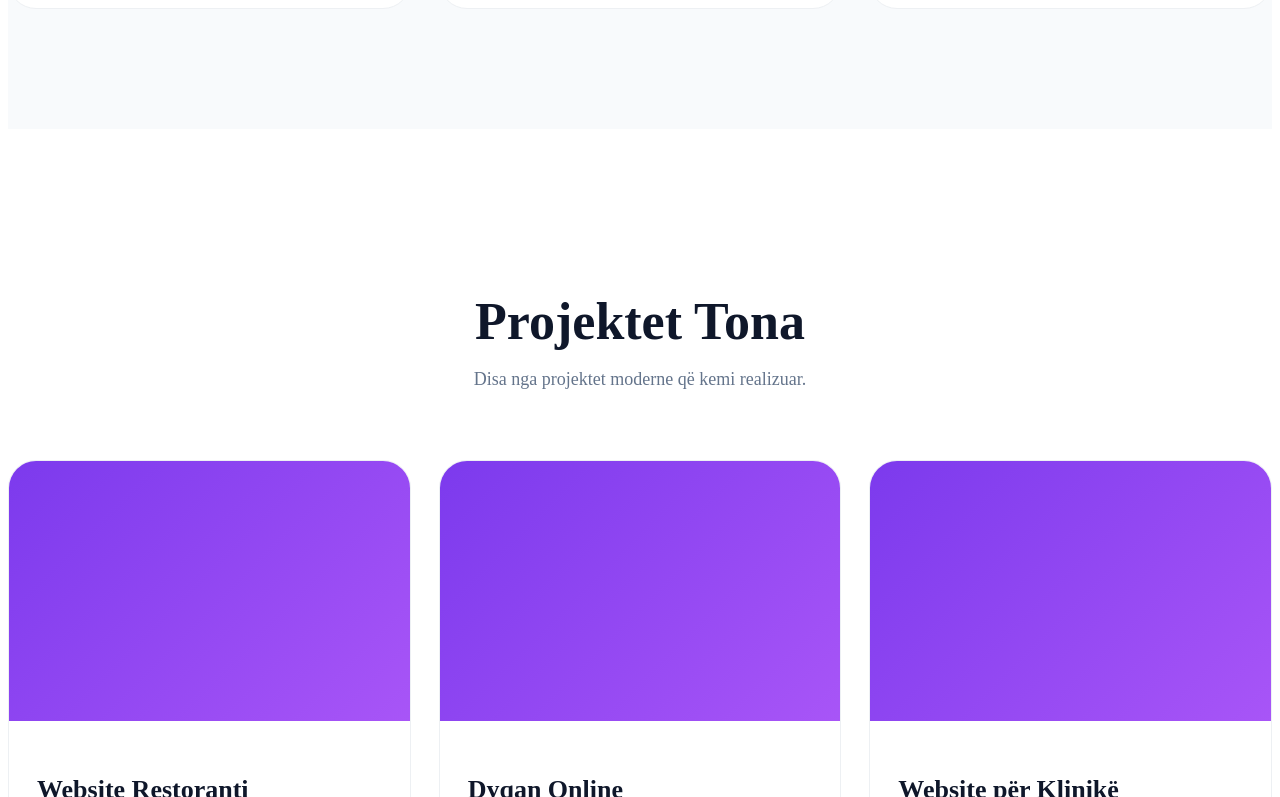
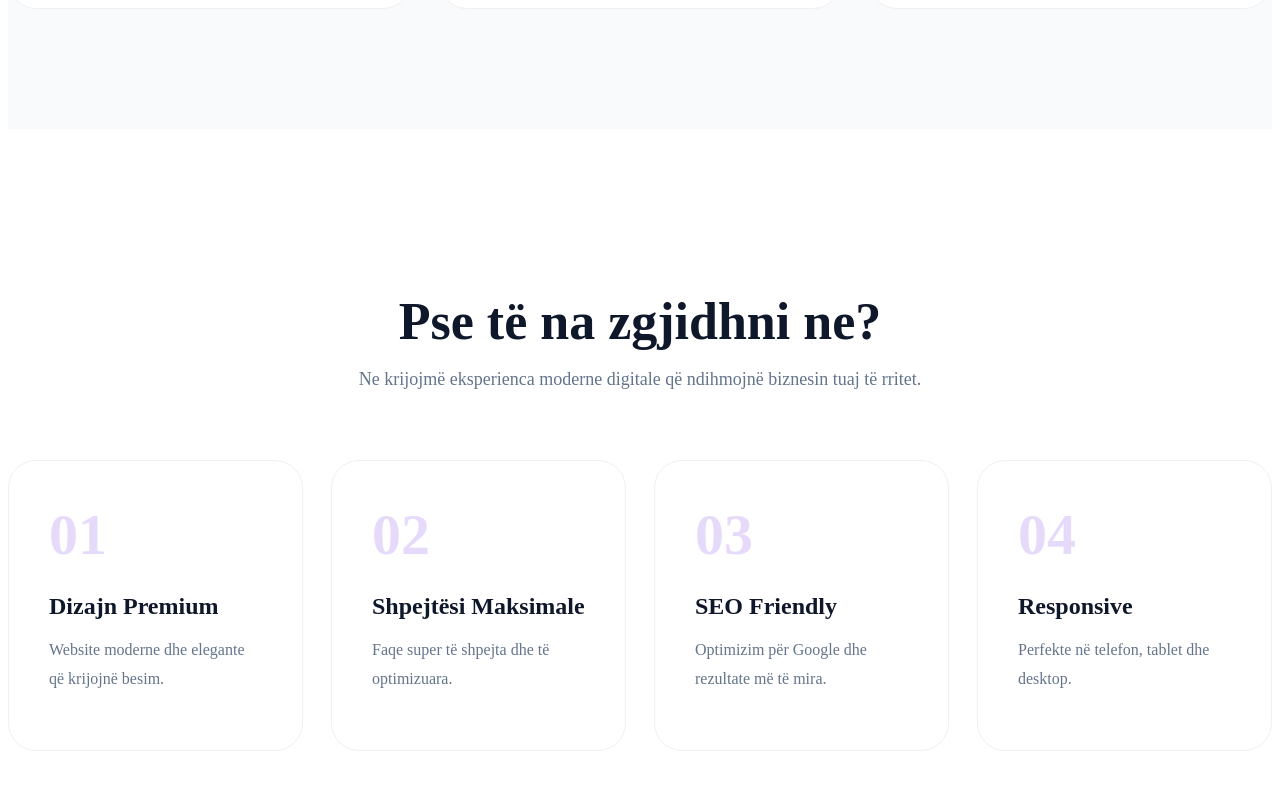
Before and after one commit to genciiv/GV, a React (Vite) app: page / in a window 1280 px wide. Shown: the part 1763-2560 px from the top of the page. Built offline with nearby package versions, Linux system fonts and the light colour scheme; the HTML template or start-up script is replaced by a standard one.

Commit message:
whyChooseUs

```diff
--- a/src/App.jsx
+++ b/src/App.jsx
@@ -5,6 +5,7 @@ import Services from "./components/Services";
 import Portfolio from "./components/Portfolio";
 import Contact from "./components/Contact";
 import Footer from "./components/Footer";
+import WhyChoose from "./components/WhyChoose";
 
 import "./styles/home.css";
 
@@ -17,6 +18,7 @@ function App() {
         <Hero />
         <About />
         <Services />
+        <WhyChoose />
         <Portfolio />
         <Contact />
       </main>
--- /dev/null
+++ b/src/components/WhyChoose.jsx
@@ -0,0 +1,49 @@
+function WhyChoose() {
+  const items = [
+    {
+      title: "Dizajn Premium",
+      desc: "Website moderne dhe elegante që krijojnë besim.",
+    },
+    {
+      title: "Shpejtësi Maksimale",
+      desc: "Faqe super të shpejta dhe të optimizuara.",
+    },
+    {
+      title: "SEO Friendly",
+      desc: "Optimizim për Google dhe rezultate më të mira.",
+    },
+    {
+      title: "Responsive",
+      desc: "Perfekte në telefon, tablet dhe desktop.",
+    },
+  ];
+
+  return (
+    <section className="why">
+      <div className="container">
+        <div className="section-title">
+          <h2>Pse të na zgjidhni ne?</h2>
+
+          <p>
+            Ne krijojmë eksperienca moderne digitale që ndihmojnë biznesin tuaj
+            të rritet.
+          </p>
+        </div>
+
+        <div className="why-grid">
+          {items.map((item, index) => (
+            <div className="why-card" key={index}>
+              <div className="why-number">0{index + 1}</div>
+
+              <h3>{item.title}</h3>
+
+              <p>{item.desc}</p>
+            </div>
+          ))}
+        </div>
+      </div>
+    </section>
+  );
+}
+
+export default WhyChoose;
--- a/src/styles/home.css
+++ b/src/styles/home.css
@@ -422,3 +422,58 @@
     padding: 60px 30px;
   }
 }
+
+.why {
+  padding: 120px 0;
+  background: white;
+}
+
+.why-grid {
+  display: grid;
+  grid-template-columns: repeat(4, 1fr);
+  gap: 28px;
+}
+
+.why-card {
+  padding: 40px;
+  border-radius: 28px;
+  background: #ffffff;
+  border: 1px solid #edf0f3;
+  transition: 0.35s;
+}
+
+.why-card:hover {
+  transform: translateY(-10px);
+  box-shadow: 0 25px 60px rgba(15, 23, 42, 0.08);
+}
+
+.why-number {
+  font-size: 58px;
+  font-weight: 900;
+  color: #7c3aed;
+  margin-bottom: 25px;
+  opacity: 0.18;
+}
+
+.why-card h3 {
+  font-size: 24px;
+  margin-bottom: 15px;
+  color: #0f172a;
+}
+
+.why-card p {
+  color: #64748b;
+  line-height: 1.8;
+}
+
+@media (max-width: 1100px) {
+  .why-grid {
+    grid-template-columns: repeat(2, 1fr);
+  }
+}
+
+@media (max-width: 768px) {
+  .why-grid {
+    grid-template-columns: 1fr;
+  }
+}
```
